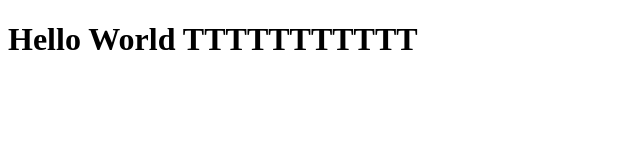
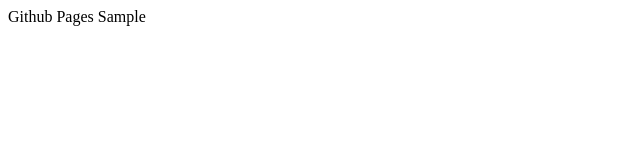
Before and after one commit to Congold/Congold.github.io, a plain HTML site: page HTMLPage1.html in a window 1280 px wide. Shown: the whole page, without its empty margins (0-640 px from the left). Drawn offline with Linux system fonts and the light colour scheme.

Commit message:
Update HTMLPage1.html

```diff
--- a/HTMLPage1.html
+++ b/HTMLPage1.html
@@ -1,6 +1,7 @@
-<!DOCTYPE html>
 <html>
-<body>
-<h1>Hello World TTTTTTTTTTT</h1>
-</body>
+    <head>
+    </head>
+    <body>
+        Github Pages Sample
+    </body>
 </html>
```
